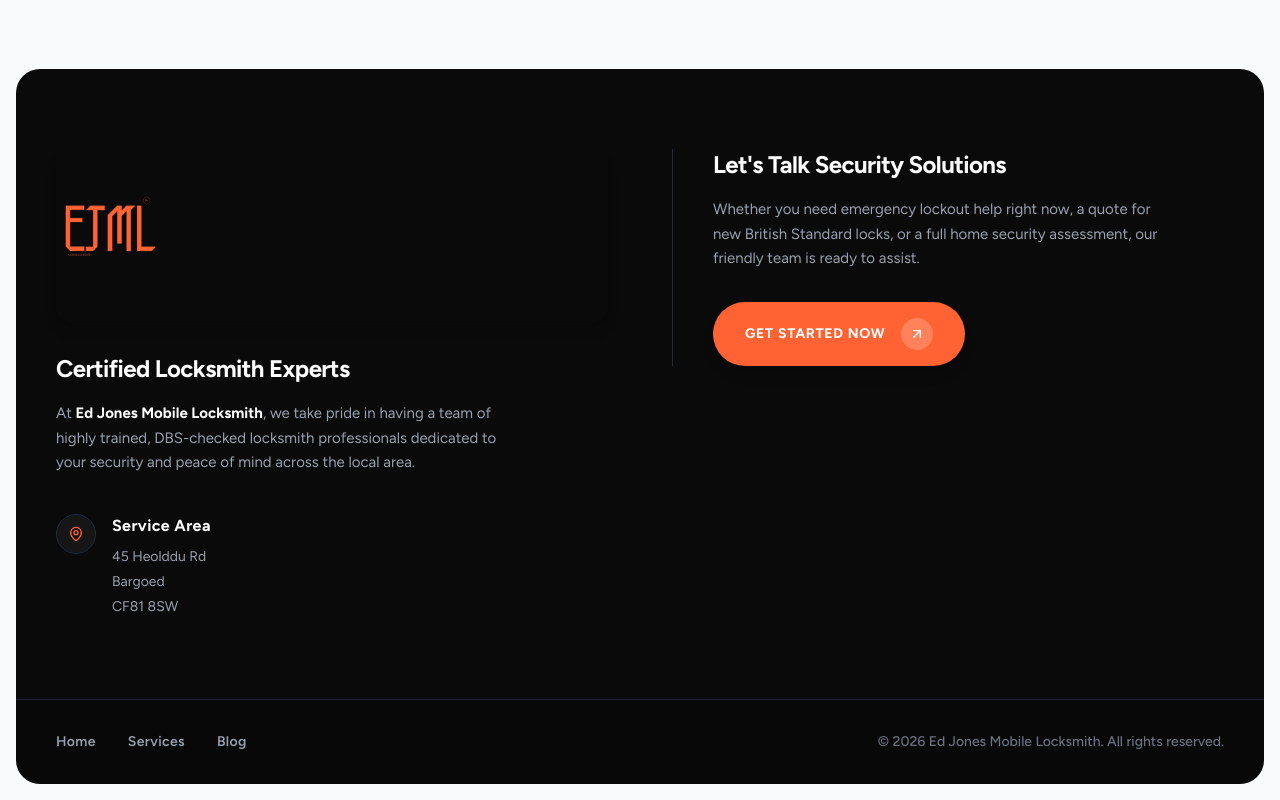
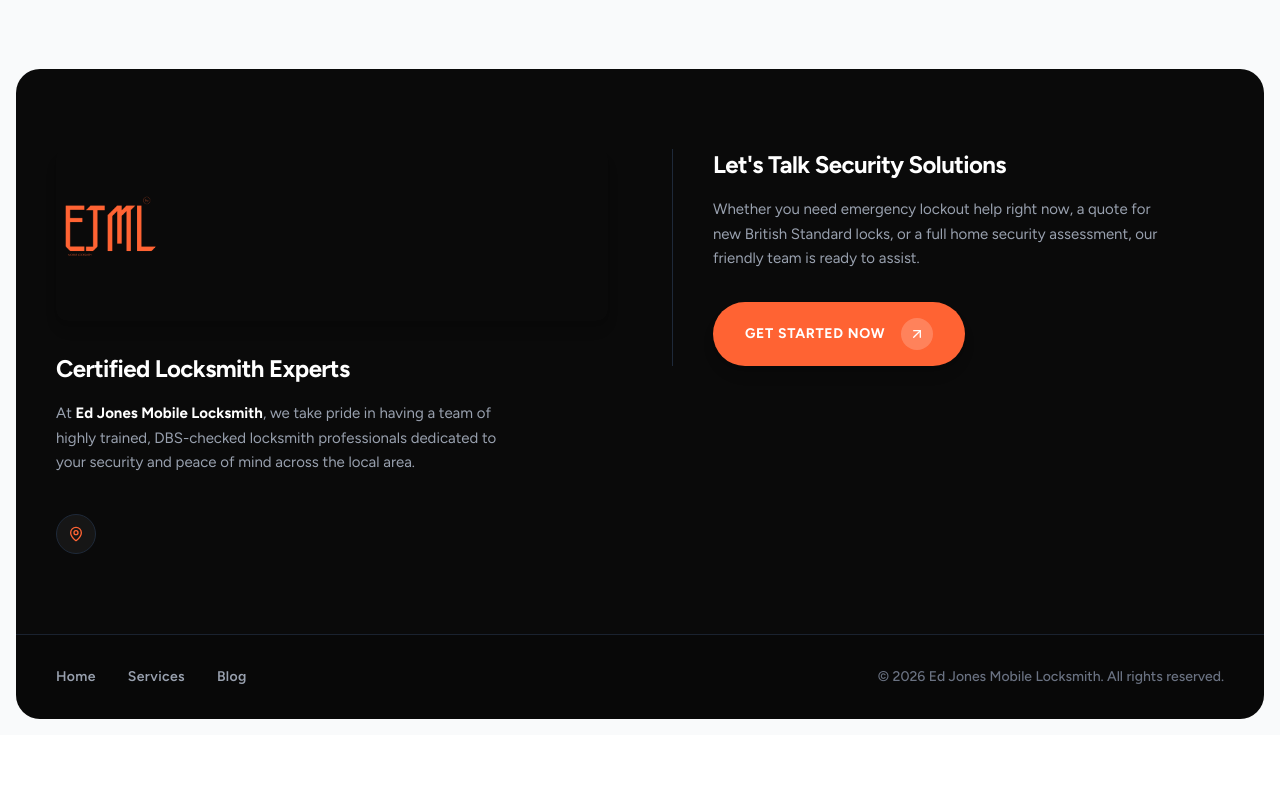
Before and after one commit to Demureaxs/ed-jones-mobile-locksmith, a Next.js app: page / in a window 1280 px wide. Shown: the part 5833-6633 px from the top of the page. After the commit the page ends 6568 px from the top, so only its background shows below. Built offline with nearby package versions, Linux system fonts and the light colour scheme.

Commit message:
Hide service area heading in BaseShell component
Hide the service area heading and its container.

```diff
--- a/src/components/shell/BaseShell.tsx
+++ b/src/components/shell/BaseShell.tsx
@@ -130,7 +130,7 @@ export function BaseShell({ children }: BaseShellProps) {
                   <div className='w-10 h-10 rounded-full bg-white/5 flex items-center justify-center shrink-0 border border-gray-800'>
                     <MapPin className='w-4 h-4 text-(--brand-orange)' />
                   </div>
-                  <div>
+                  <div className="hidden">
                     <h5 className='text-white font-bold mb-2 tracking-wide'>Service Area</h5>
                     <div className='flex flex-col gap-0.5'>
                       {address
```
